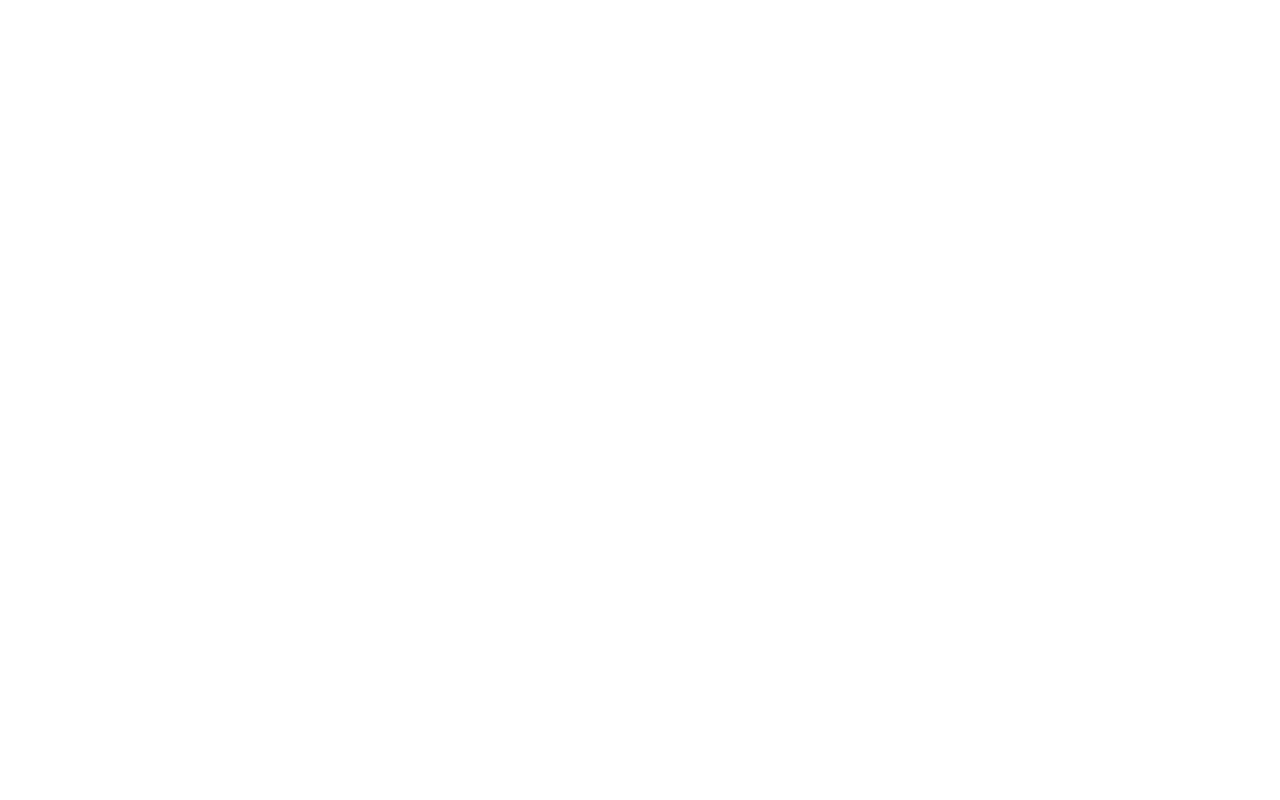
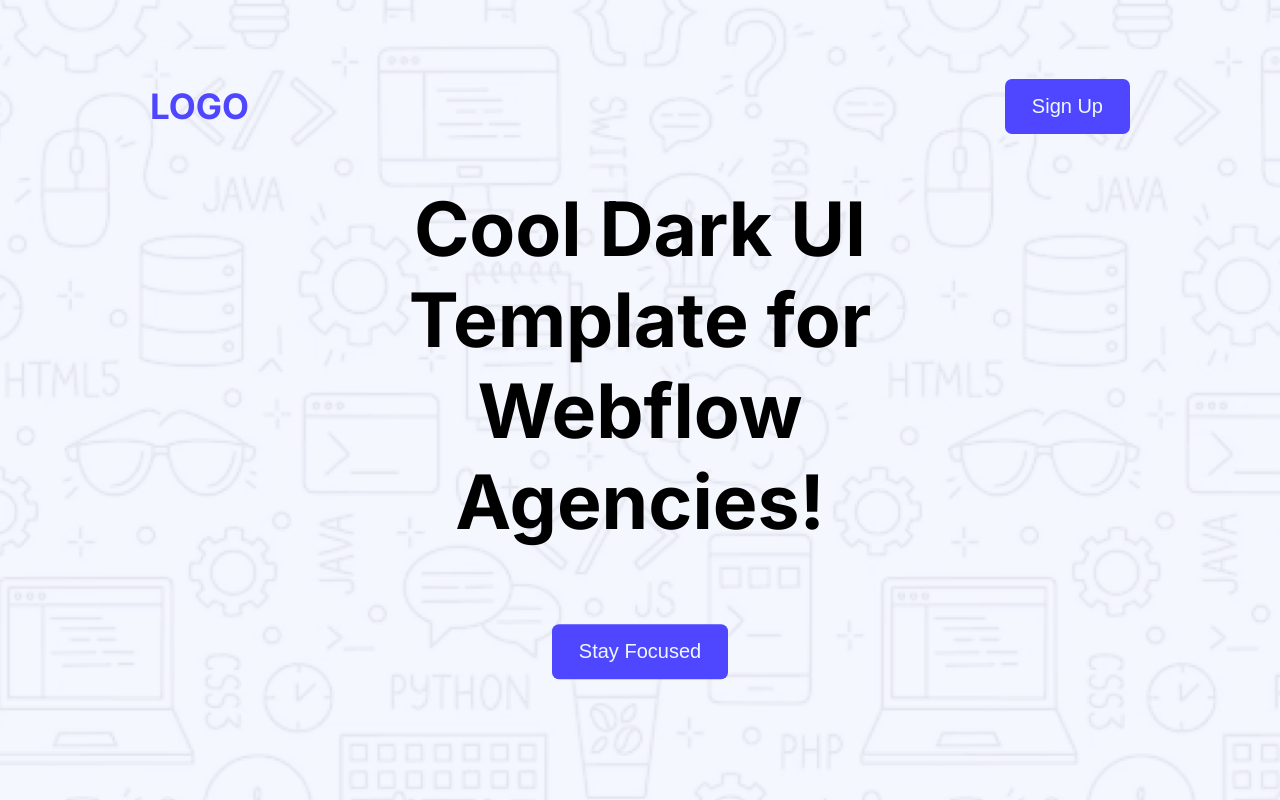
Before and after one commit to tamimyousuf35/My-Website, a plain HTML site: page My website.html in a window 1280 px wide. Drawn offline with Linux system fonts and the light colour scheme.

Commit message:
hero added

```diff
--- /dev/null
+++ b/CSS.css
@@ -0,0 +1,52 @@
+
+.inter-common-font {
+  font-family: "Inter", sans-serif;
+  font-optical-sizing: auto;
+  font-weight: <weight>;
+  font-style: normal;
+}
+body{
+    margin: 0 auto;
+}
+.nav{
+    display: flex;
+    align-items: center;
+    margin-right: 150px;
+    margin-left: 150px;
+    margin-top: 50px;
+    justify-content: space-between;
+}
+.logo{
+    color: #4E47FF;
+    font-size: 35px;
+}
+
+.btn{
+    background-color: #4E47FF;
+    color: aliceblue;
+    border: none;
+    padding: 16px;
+    padding-left: 27px;
+    padding-right: 27px;
+    border-radius: 7px;
+    font-size: 20px;
+}
+
+.hero {
+  position: relative;
+  height: 100vh;
+  background-image: url(/B12A01-landing-launchpad/Assets/Hero-bg.png);
+  background-size: cover;
+  background-position: center;
+  background-repeat: no-repeat;
+  overflow: hidden;
+}
+
+.hero-content {
+  position: absolute;
+  top: 50%;
+  left: 50%;
+  transform: translate(-50%, -50%);
+  text-align: center;
+  font-size: 50px;
+}
--- a/My website.html
+++ b/My website.html
@@ -4,8 +4,29 @@
     <meta charset="UTF-8">
     <meta name="viewport" content="width=device-width, initial-scale=1.0">
     <title>Assignment 1</title>
+    <link rel="preconnect" href="https://fonts.googleapis.com">
+<link rel="preconnect" href="https://fonts.gstatic.com" crossorigin>
+<link href="https://fonts.googleapis.com/css2?family=Inter:ital,opsz,wght@0,14..32,100..900;1,14..32,100..900&display=swap" rel="stylesheet">
+
+<link rel="stylesheet" href="CSS.css">
+
 </head>
-<body>
+<body class="inter-common-font">
+    <section class=" hero">
+        <div class="nav">
+            <H3 class="logo">
+                LOGO
+            </H3>
+            <button class="btn">
+                Sign Up
+            </button>
+        </div>
+        <div class="hero-content">
+            <h1 class="hero-title">Cool Dark UI Template for Webflow Agencies!</h1>
+            <button class="btn">Stay Focused</button>
+
+        </div>
+    </section>
 
 </body>
 </html>
```
Also changed, not shown: B12A01-landing-launchpad/Assets/Hero-bg.png (added), B12A01-landing-launchpad/Assets/avatar.png (added), B12A01-landing-launchpad/Assets/icon-star.png (added), B12A01-landing-launchpad/Assets/wc-big.png (added), B12A01-landing-launchpad/Assets/wc-mini.png (added), B12A01-landing-launchpad/ui/action.png (added), B12A01-landing-launchpad/ui/banner.png (added), B12A01-landing-launchpad/ui/footer.png (added), B12A01-landing-launchpad/ui/newsletter.png (added), B12A01-landing-launchpad/ui/productive_user.png (added), B12A01-landing-launchpad/ui/review.png (added), 2 other files.
